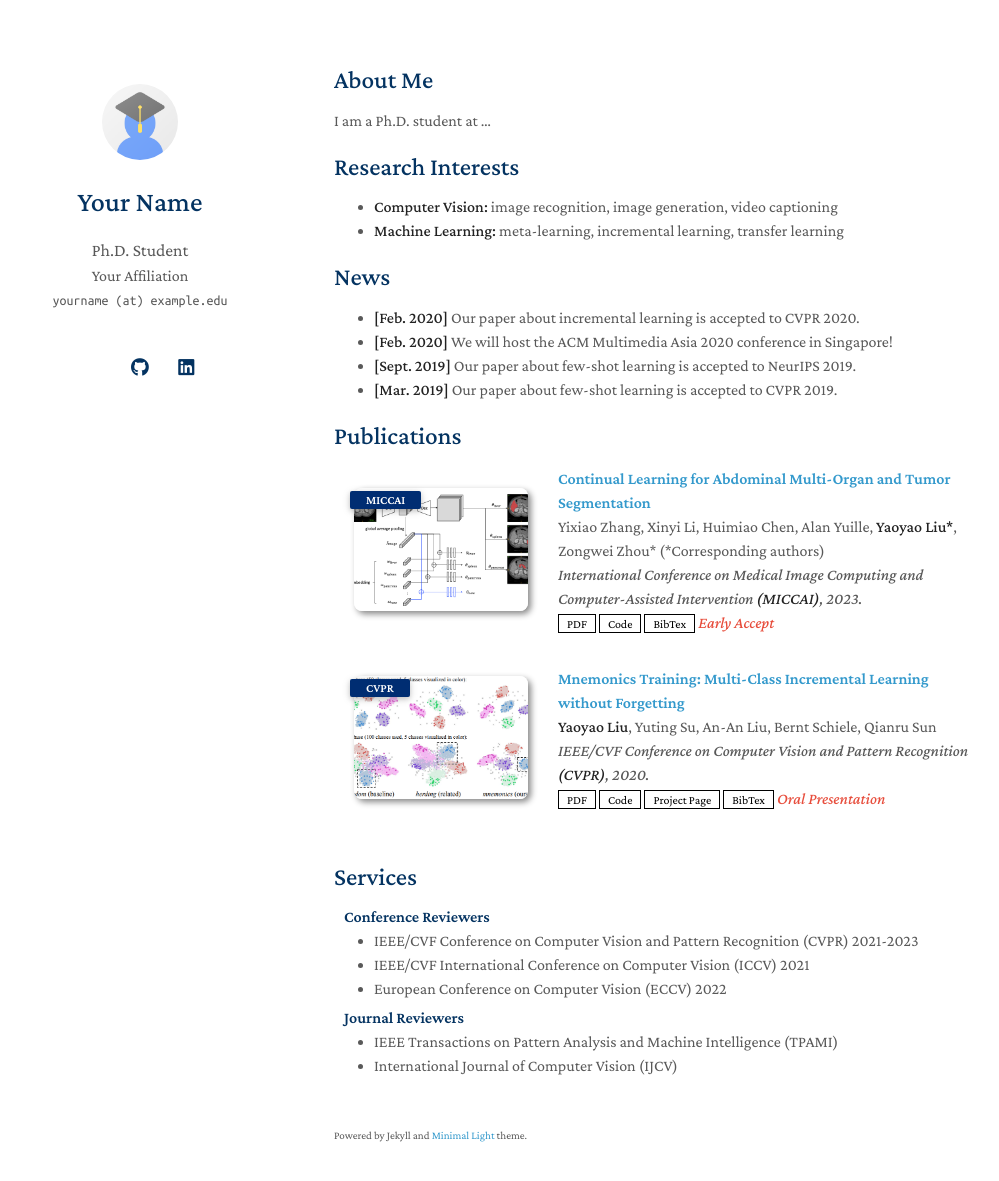
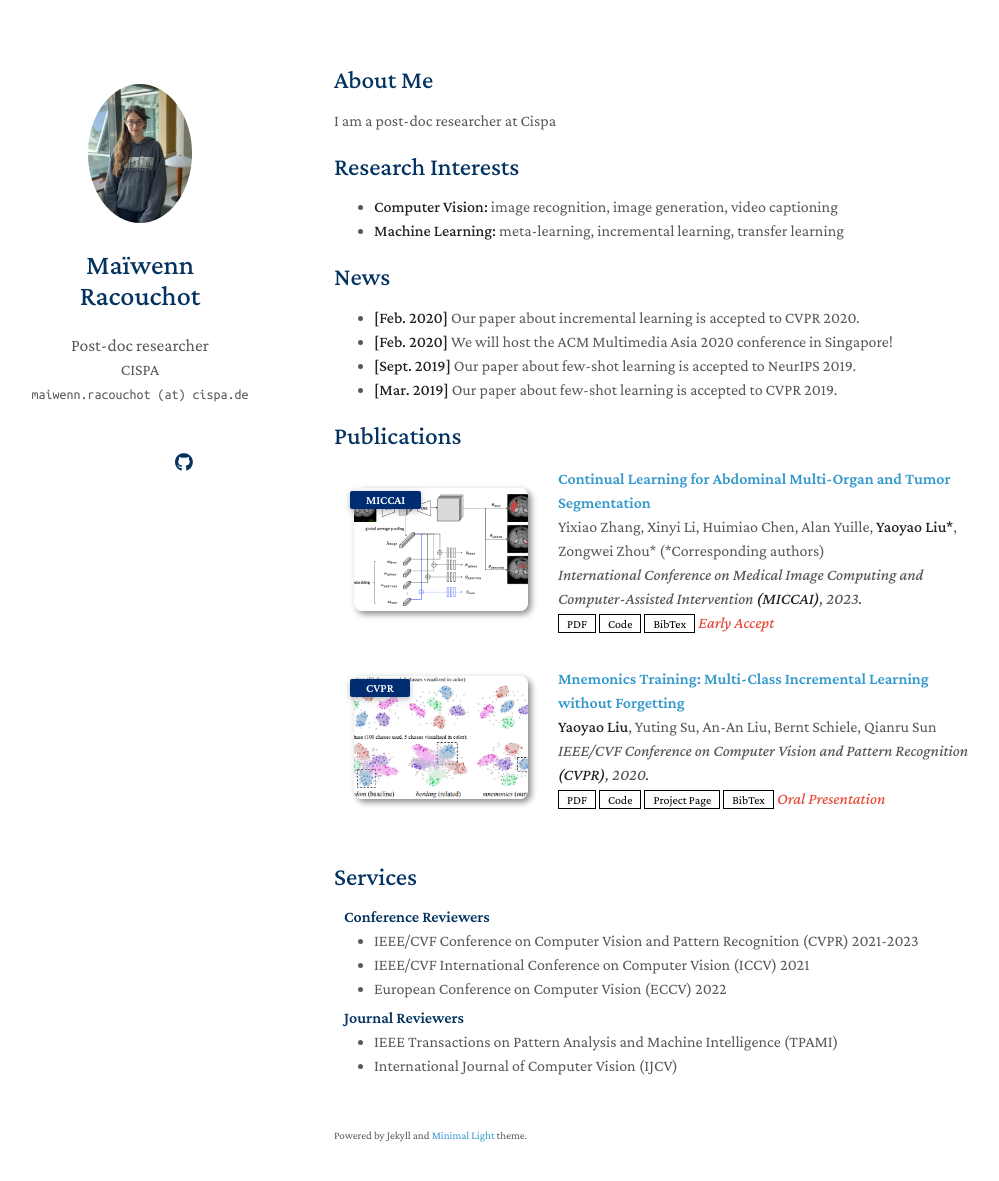
Before and after one commit to racoucho1u/racoucho1u.github.io, a Jekyll site: the page built from index.md, in a window 1280 px wide and 1216 px high. Shown: the top 1181 px of the window, without its empty margins (136-1135 px from the left). Built offline with Jekyll 4.4.1, drawn with Linux system fonts in a browser that asks for light colours; a style sheet for code colours, icons or effects is not loaded; our own code applies the rules of GitHub Pages for plain Markdown files.

Commit message:
Test first modifs

```diff
--- a/_config.yml
+++ b/_config.yml
@@ -1,8 +1,8 @@
 # Basic Information
-title: Your Name
-position: Ph.D. Student
-affiliation: Your Affiliation
-email: yourname (at) example.edu
+title: Maïwenn Racouchot
+position: Post-doc researcher
+affiliation: CISPA
+email: maiwenn.racouchot (at) cispa.de
 
 # Search Engine Optimization (SEO)
 # The following information is used to improve the website traffic from search engines, e.g., Google.
@@ -15,12 +15,12 @@ canonical: https://minimal-light-theme.yliu.me/
 google_scholar: https://scholar.google.com/
 cv_link: assets/files/curriculum_vitae.pdf
 github_link: https://github.com/
-linkedin: https://www.linkedin.com/
-twitter: https://twitter.com/
+#linkedin: https://www.linkedin.com/
+#twitter: https://twitter.com/
 
 # Images (e.g., your profile picture and your website's favicon)
 # "favicon" and "favicon_dark" are used for the light and dark modes, respectively.
-avatar: ./assets/img/avatar.png
+avatar: ./assets/img/pp.jpeg
 favicon: ./assets/img/favicon.png
 favicon_dark: ./assets/img/favicon-dark.png
 
--- a/index.md
+++ b/index.md
@@ -4,7 +4,7 @@ layout: homepage
 
 ## About Me
 
-I am a Ph.D. student at ...
+I am a post-doc researcher at Cispa
 
 ## Research Interests
 
```
Also changed, not shown: assets/img/pp.jpeg (added).
